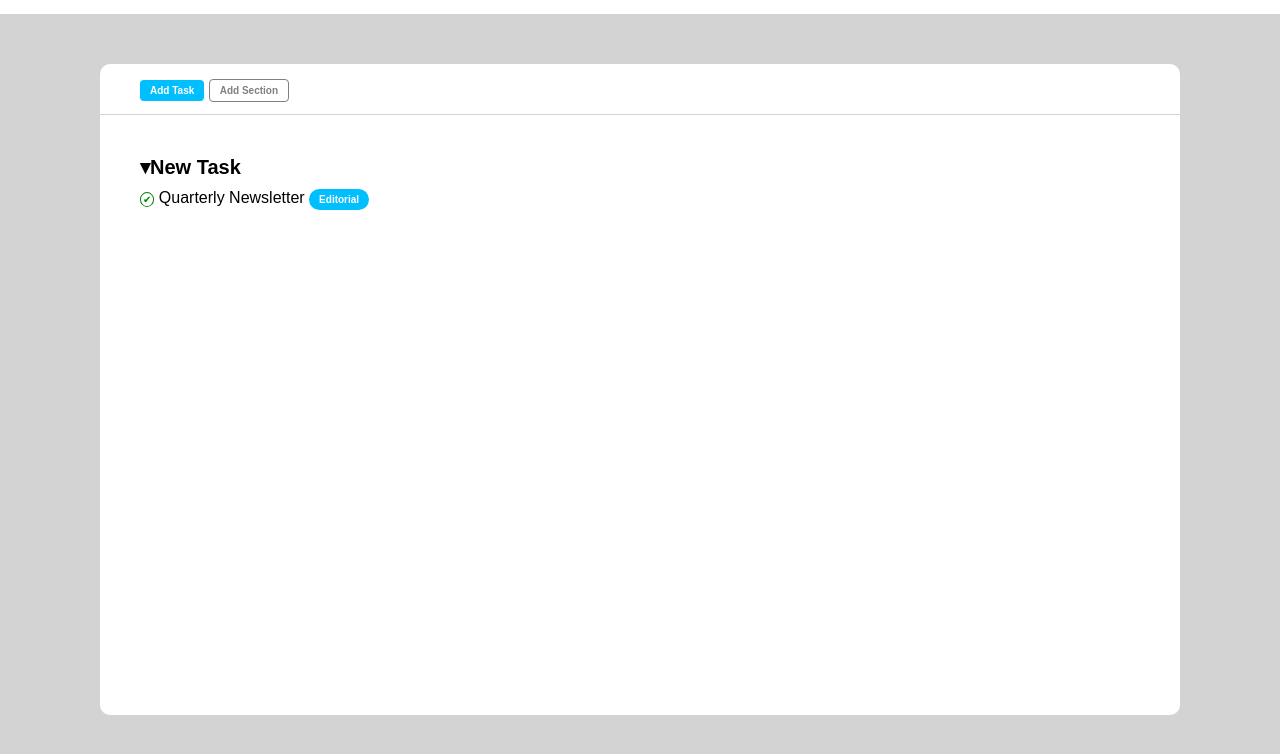
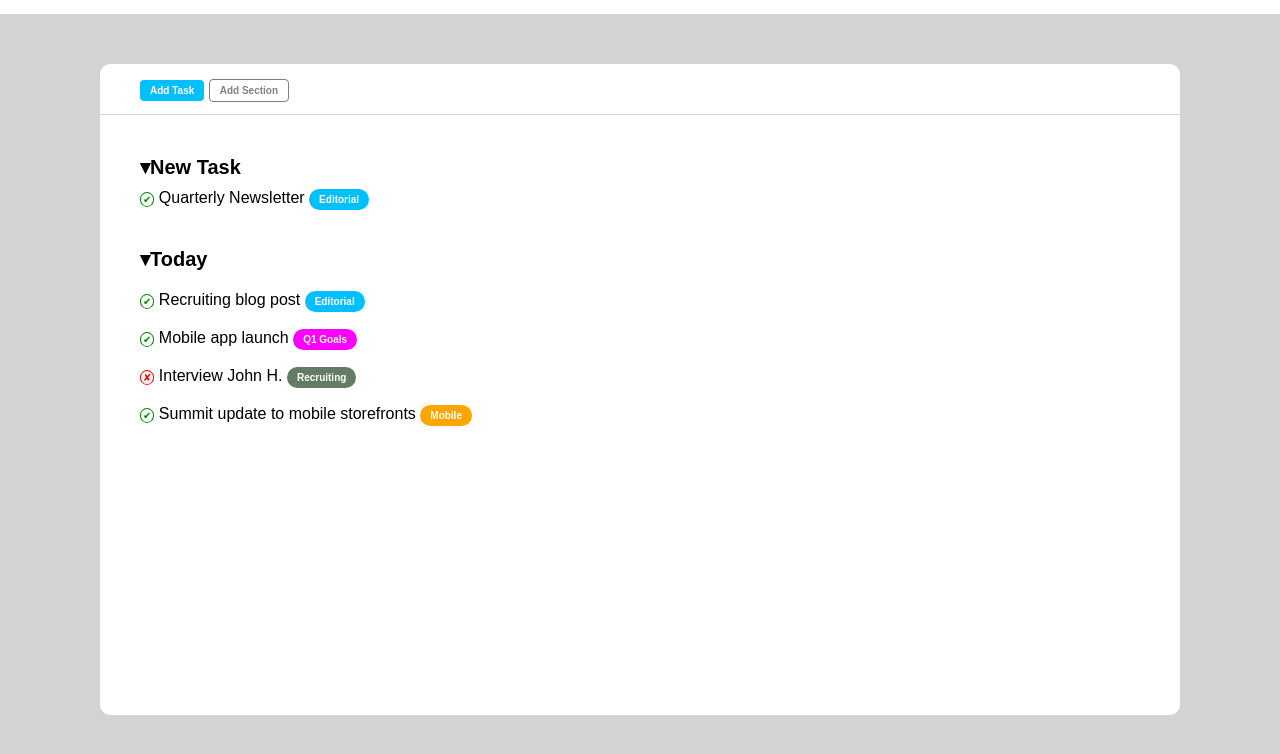
Before and after one commit to Vituz/html-css-toboolist, a plain HTML site: page index.html in a window 1280 px wide. Shown: the part 66-820 px from the top of the page. Drawn offline with Linux system fonts and the light colour scheme.

Commit message:
Complete section Today

```diff
--- a/index.html
+++ b/index.html
@@ -33,10 +33,36 @@
         <!-- New Task -->
         <section>
             <div class="task">New Task</div>
-            <span class="check"> Quarterly Newsletter</span>
-            <span class="category editorial">Editorial</span>
+            <div>
+                <span class="check"> Quarterly Newsletter</span>
+                <span class="category editorial">Editorial</span>
+            </div>
         </section>
         <!-- /New Task -->
+
+        <!-- Today -->
+        <section>
+            <div class="task">Today</div>
+            <div class="task-element">
+                <span class="check"> Recruiting blog post</span>
+                <span class="category editorial">Editorial</span>
+            </div>
+            <div class="task-element">
+                <span class="check"> Mobile app launch</span>
+                <span class="category q1-goals">Q1 Goals</span>
+            </div>
+            <div class="task-element">
+                <span class="ballot-x"> Interview John H.</span>
+                <span class="category recruiting">Recruiting</span>
+            </div>
+            <div class="task-element">
+                <span class="check"> Summit update to mobile storefronts</span>
+                <span class="category mobile">Mobile</span>
+            </div>
+
+        </section>
+
+        <!-- /Today -->
 
     </main>
     <!-- /Task List -->
--- a/style.css
+++ b/style.css
@@ -69,7 +69,7 @@ main{
 }
 
 section{
-    padding: 40px;
+    padding: 40px 40px 0 40px;
 }
 
 .task{
@@ -78,20 +78,25 @@ section{
     margin-bottom: 10px;
 }
 
-section>span{
-
-}
-
 .task::before{
     content: "\0025BE";
 }
 
 .check::before{
-    content: "\2714 ";
+    content: "\2714";
     color: green;
     border-radius: 50%;
     padding: 1px 2px;
     border: 1px solid green;
+    font-size: 10px;
+}
+
+.ballot-x::before{
+    content: "\2718";
+    color: red;
+    border-radius: 50%;
+    padding: 1px 2px;
+    border: 1px solid red;
     font-size: 10px;
 }
 
@@ -106,4 +111,20 @@ section>span{
 .editorial{
     background-color: deepskyblue;
 }
+
+.task-element{
+    padding: 10px 0;
+}
+
+.q1-goals{
+    background-color: fuchsia;
+}
+
+.recruiting{
+    background-color: rgb(99, 124, 99);
+}
+
+.mobile{
+    background-color: orange;
+}
 /* /Main */
```
